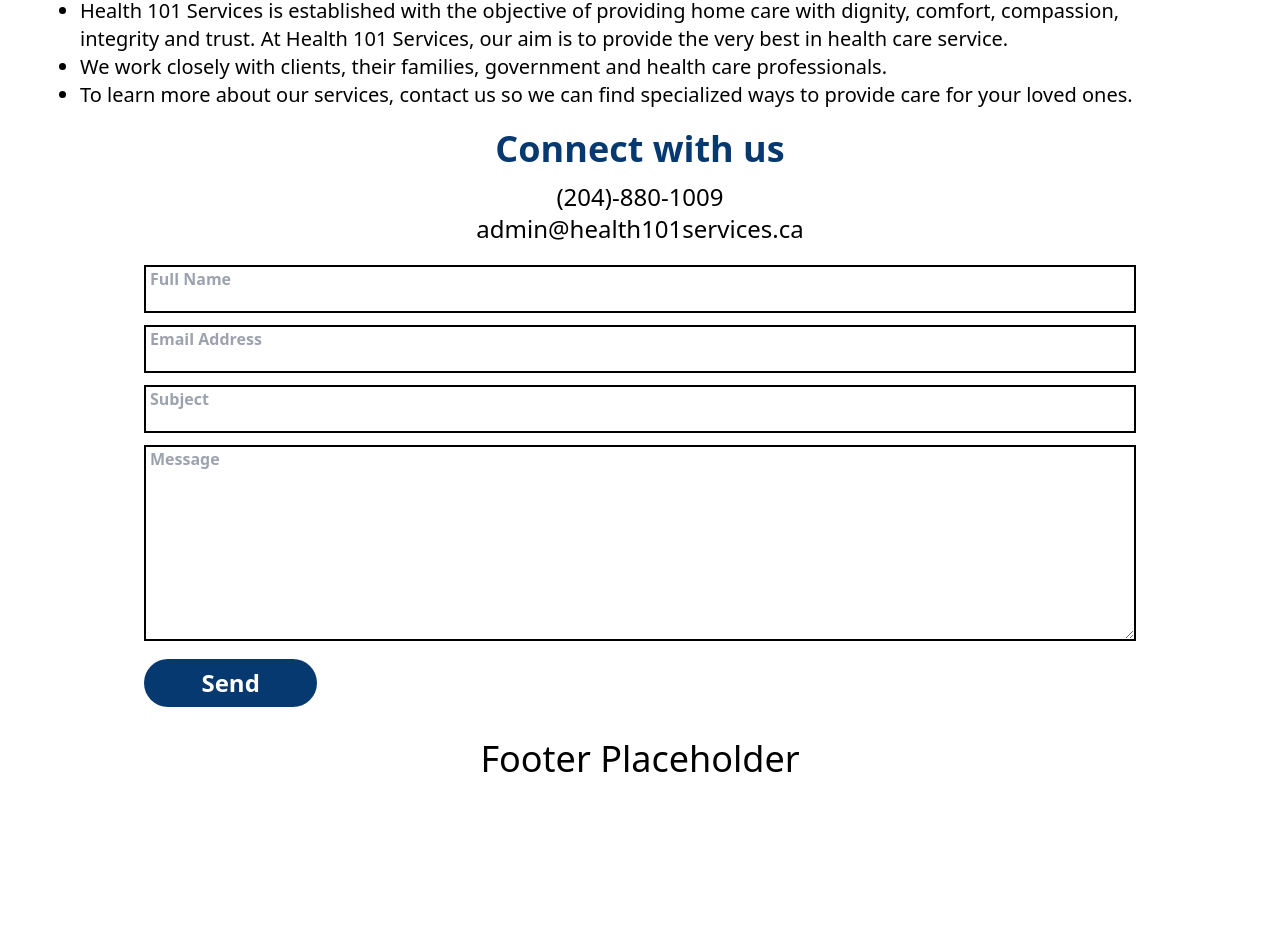
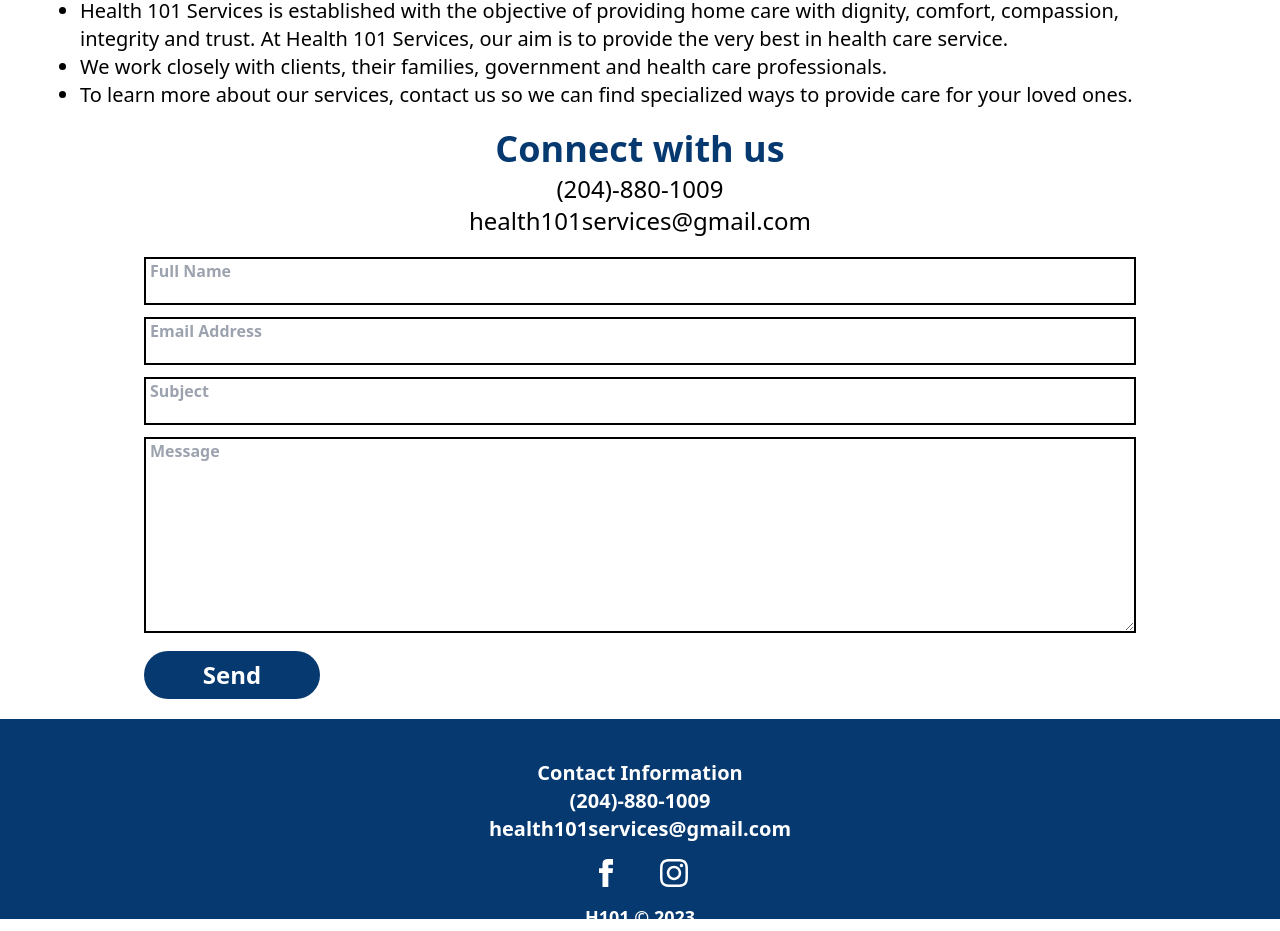
Before and after one commit to Yutuc/health101services-updated, a React (Vite) app in the folder webapp/: page / in a window 1280 px wide. Shown: the part 880-1811 px from the top of the page. Before the commit the page ends 1753 px from the top, so only its background shows below. Built offline with nearby package versions, Linux system fonts and the light colour scheme.

Commit message:
added Footer contents

```diff
--- a/webapp/src/components/organisms/EmailForm/EmailForm.tsx
+++ b/webapp/src/components/organisms/EmailForm/EmailForm.tsx
@@ -7,6 +7,7 @@
 
 export default function EmailForm({}: AppHeaderProps) {
   const [sent, setSent] = useState(false);
+  const [failed, setFailed] = useState(false);
 
   function timeout(delay: number) {
     return new Promise((res) => setTimeout(res, delay));
@@ -23,12 +24,16 @@
       )
       .then(
         async (result) => {
-          setSent(!sent);
-          await timeout(5000);
-          setSent(sent);
+          setSent(true);
+          setFailed(false);
+          await timeout(4000);
+          setSent(false);
           console.log(result.text);
         },
-        (error) => {
+        async (error) => {
+          setSent(false);
+          setFailed(true);
+          await timeout(4000);
           console.log(error.text);
         }
       );
@@ -36,7 +41,7 @@
 
   return (
     <div className="columns-1 pl-36 pr-36">
-      <div className="flex justify-center pb-3">
+      <div className="flex justify-center pb-1">
         <h1 className="text-secondaryBlue font-bold  md:text-4xl sm:text-3xl xs: text-2xl">
           Connect with us
         </h1>
@@ -45,7 +50,7 @@
         <h1 className="md:text-2xl sm:text-xl">(204)-880-1009</h1>
       </div>
       <div className="flex justify-center pb-5">
-        <h1 className="md:text-2xl sm:text-xl">admin@health101services.ca</h1>
+        <h1 className="md:text-2xl sm:text-xl">health101services@gmail.com</h1>
       </div>
       <form onSubmit={sendEmail}>
         <input
@@ -85,13 +90,14 @@
           <div className="flex">
             <h1
               className={
-                sent
-                  ? "transition-opacity duration-700 ease-in-out text-secondaryBlue font-bold md:text-2xl sm:text-lg py-2 pl-5"
-                  : "transition-opacity duration-700 ease-in-out opacity-0 text-secondaryBlue font-bold md:text-2xl sm:text-lg p-2"
+                sent && !failed
+                  ? "transition-opacity duration-1000 ease-in-out text-secondaryBlue font-bold md:text-2xl sm:text-lg py-2 pl-5"
+                  : "transition-opacity duration-1000 ease-in-out opacity-0 text-secondaryBlue font-bold md:text-2xl sm:text-lg p-2"
               }
             >
-              Thank you for your email. We will get back to you as soon as we
-              can!
+              {sent && !failed
+                ? "Thank you for your email. We will get back to you as soon as we can!"
+                : "Something went wrong while sending the email. Please try again"}
             </h1>
           </div>
         </div>
--- a/webapp/src/components/organisms/Footer/Footer.tsx
+++ b/webapp/src/components/organisms/Footer/Footer.tsx
@@ -5,9 +5,54 @@
 }
 
 export default function Footer({}: AppHeaderProps) {
+  function openFB() {
+    window.open("https://www.health101services.ca/");
+  }
+
+  function openIG() {
+    window.open("https://www.health101services.ca/");
+  }
+
   return (
-    <div className="h-1/6 flex justify-center">
-      <h1 className="text-4xl">Footer Placeholder</h1>
+    <div className="w-full h-1/4 bg-secondaryBlue mt-5">
+      <div className="flex justify-center md:text-xl sm:text-lg">
+        <h1 className="text-secondaryBlue font-bold text-white pt-10">
+          Contact Information
+        </h1>
+      </div>
+      <div className="flex justify-center md:text-xl sm:text-lg">
+        <h1 className="text-secondaryBlue font-bold text-white">
+          (204)-880-1009
+        </h1>
+      </div>
+      <div className="flex justify-center md:text-xl sm:text-lg">
+        <h1 className="text-secondaryBlue font-bold text-white">
+          health101services@gmail.com
+        </h1>
+      </div>
+      <div className="flex justify-center md:text-xl sm:text-lg text-white m-2">
+        <svg
+          onClick={openFB}
+          xmlns="http://www.w3.org/2000/svg"
+          className="h-7 w-7 mx-5 my-2 transition ease-in-out delay-150 hover:-translate-y-1 hover:scale-110"
+          fill="currentColor"
+          viewBox="0 0 24 24"
+        >
+          <path d="M9 8h-3v4h3v12h5v-12h3.642l.358-4h-4v-1.667c0-.955.192-1.333 1.115-1.333h2.885v-5h-3.808c-3.596 0-5.192 1.583-5.192 4.615v3.385z" />
+        </svg>
+        <svg
+          onClick={openIG}
+          xmlns="http://www.w3.org/2000/svg"
+          className="h-7 w-7 mx-5 my-2 transition ease-in-out delay-150 hover:-translate-y-1 hover:scale-110"
+          fill="currentColor"
+          viewBox="0 0 24 24"
+        >
+          <path d="M12 2.163c3.204 0 3.584.012 4.85.07 3.252.148 4.771 1.691 4.919 4.919.058 1.265.069 1.645.069 4.849 0 3.205-.012 3.584-.069 4.849-.149 3.225-1.664 4.771-4.919 4.919-1.266.058-1.644.07-4.85.07-3.204 0-3.584-.012-4.849-.07-3.26-.149-4.771-1.699-4.919-4.92-.058-1.265-.07-1.644-.07-4.849 0-3.204.013-3.583.07-4.849.149-3.227 1.664-4.771 4.919-4.919 1.266-.057 1.645-.069 4.849-.069zm0-2.163c-3.259 0-3.667.014-4.947.072-4.358.2-6.78 2.618-6.98 6.98-.059 1.281-.073 1.689-.073 4.948 0 3.259.014 3.668.072 4.948.2 4.358 2.618 6.78 6.98 6.98 1.281.058 1.689.072 4.948.072 3.259 0 3.668-.014 4.948-.072 4.354-.2 6.782-2.618 6.979-6.98.059-1.28.073-1.689.073-4.948 0-3.259-.014-3.667-.072-4.947-.196-4.354-2.617-6.78-6.979-6.98-1.281-.059-1.69-.073-4.949-.073zm0 5.838c-3.403 0-6.162 2.759-6.162 6.162s2.759 6.163 6.162 6.163 6.162-2.759 6.162-6.163c0-3.403-2.759-6.162-6.162-6.162zm0 10.162c-2.209 0-4-1.79-4-4 0-2.209 1.791-4 4-4s4 1.791 4 4c0 2.21-1.791 4-4 4zm6.406-11.845c-.796 0-1.441.645-1.441 1.44s.645 1.44 1.441 1.44c.795 0 1.439-.645 1.439-1.44s-.644-1.44-1.439-1.44z" />
+        </svg>
+      </div>
+      <div className="flex justify-center md:text-lg sm:text-lg">
+        <h1 className="text-secondaryBlue font-bold text-white">H101 © 2023</h1>
+      </div>
     </div>
   );
 }
--- a/webapp/src/pages/About.tsx
+++ b/webapp/src/pages/About.tsx
@@ -34,7 +34,7 @@
             About Us
           </h1>
         </div>
-        <div className="md:pt-5 pl-20 pr-20 pb-10 text-xl">
+        <div className="pl-20 pr-20 pb-10 text-xl">
           <ul className="list-disc list-inside">
             <li>
               We're a group of professionals from healthcare, business, banking,
--- a/webapp/src/pages/Careers.tsx
+++ b/webapp/src/pages/Careers.tsx
@@ -40,7 +40,7 @@
           </h1>
         </div>
         <div className="flex">
-          <p className=" text-xl pl-20 md:pt-5 pr-20">
+          <p className=" text-xl pl-20 pr-20">
             Health 101 Services continuously searches for talented and skilled
             healthcare professionals. We're looking for experienced and licensed
             healthcare and homecare staff. If you are interested in pursuing a
```
